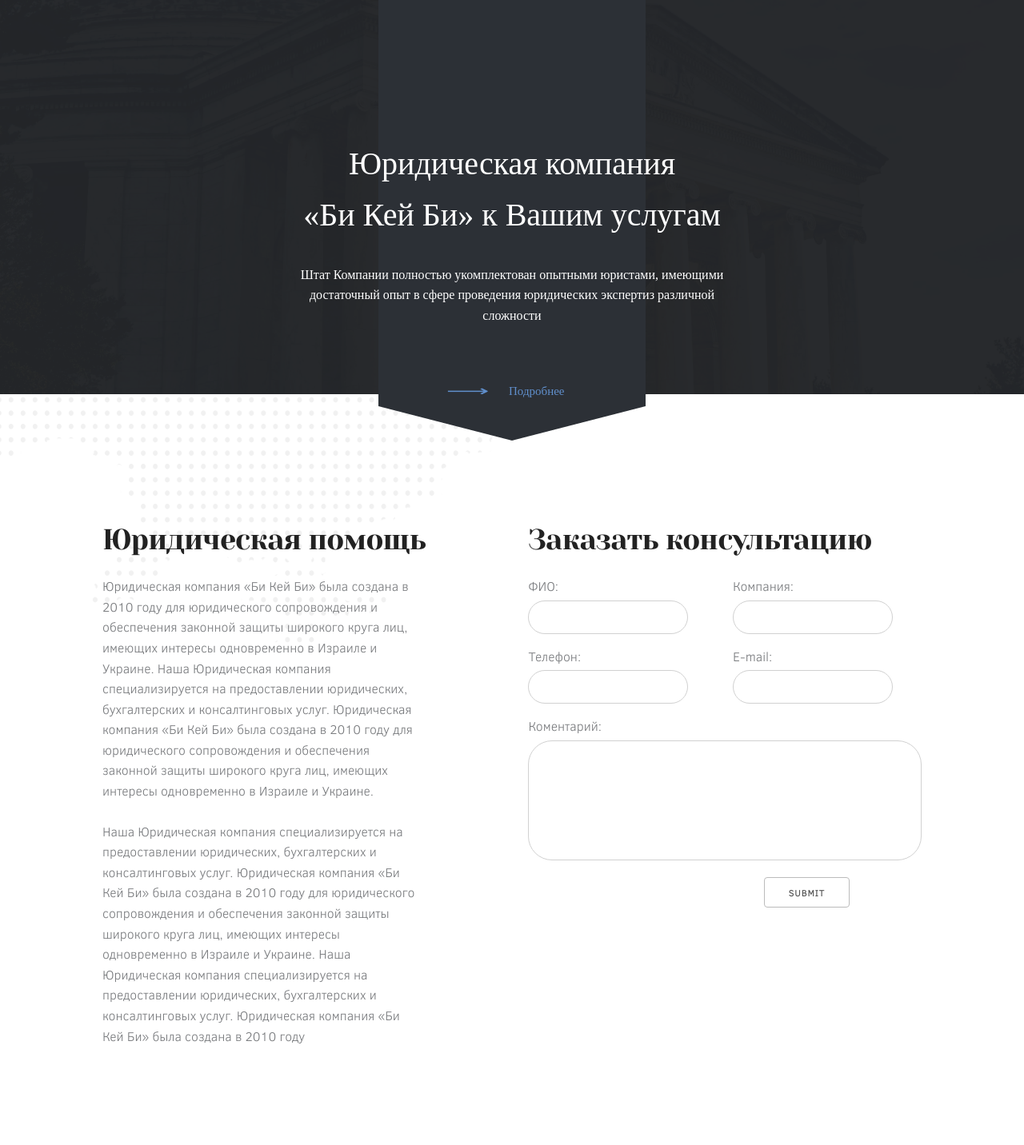
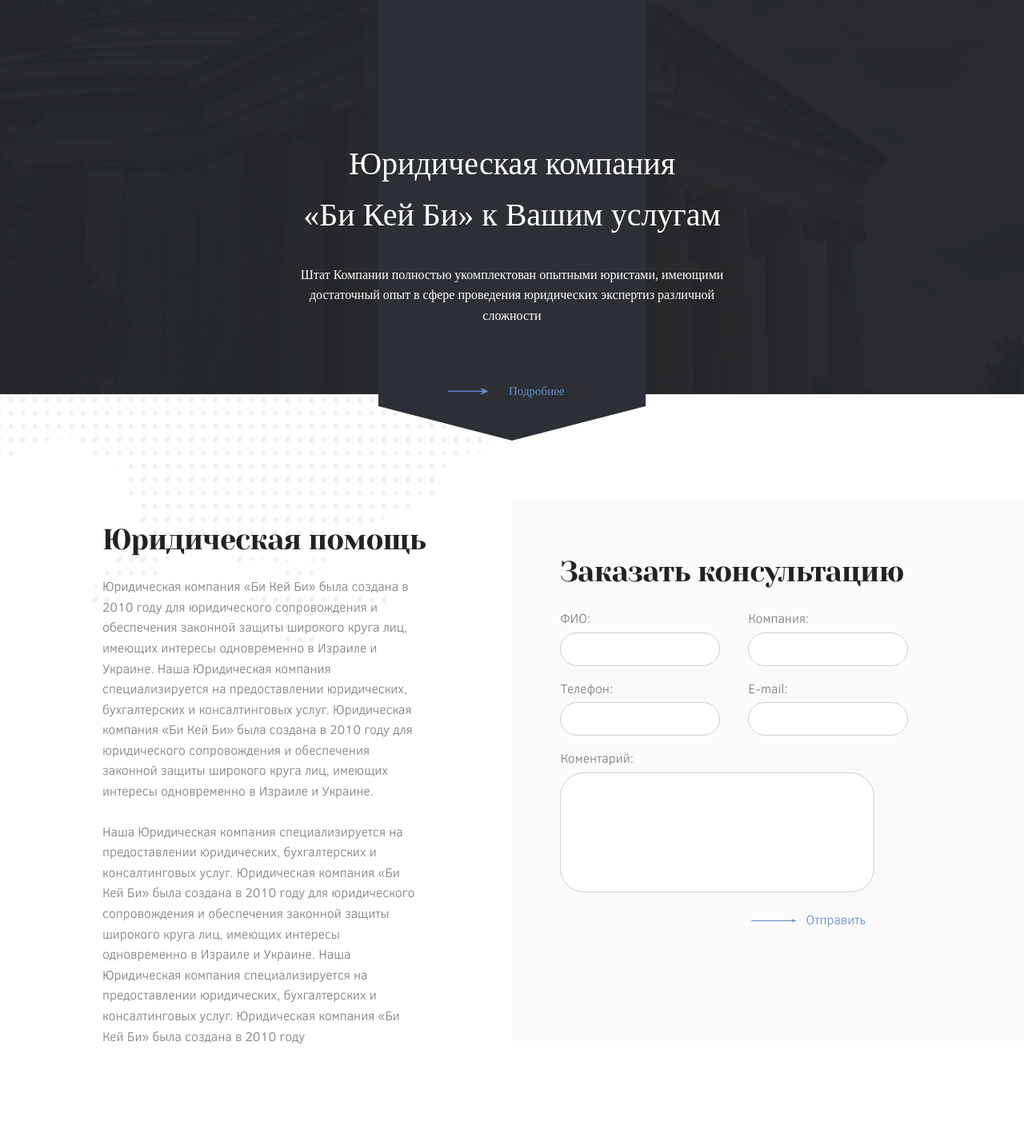
Before and after one commit to JohnBerinda/BKB, a PHP site: page /Legal_assistance.php in a window 1280 px wide. Shown: the top 1432 px of the page at 80% size. Run offline with PHP 8.4, Linux system fonts and the light colour scheme.

Commit message:
Legal Assistance fix form bg

```diff
--- a/css/style.css
+++ b/css/style.css
@@ -20,10 +20,10 @@
 /*Юредическая помощь*/
 
 .legal-assistance-wrapper {
-    background-image: url(../images/bkb_legal_it-background.png);
-    background-repeat: no-repeat;
-    background-position: -150px -200px ;
-
+    background-image: url(../images/bkb_legal_it-background.png),url(../images/Legal_assis_form-bg.png);
+    background-repeat: no-repeat,no-repeat;
+    background-position: -150px -200px, center right;
+    background-size: auto auto,50% 72%;
 
 }
 
@@ -49,17 +49,43 @@
     padding:20px;
 }
 .legal-assistance-form-wrapper textarea {
-    width: 100%;
+    width: 87%;
     max-width: 520px;
     height: 150px;
     resize: none;
     border-radius: 30px;
     padding: 20px;
 }
-.legal-assistance-form-wrapper input[type=submit] {
+
+.legal-assistance-form-wrapper #assistance-form{
+    display: none;
+}
+.legal-assistance-form-wrapper {
+    padding: 40px 0 40px 40px;
+    position: relative;
+}
+
+.legal-assistance-form-wrapper form > label{
     float: right;
-    margin-right: 90px;
+    margin-right: 70px;
+    color: #5e8bc5;
+    font-size: 16px;
+    position: relative;
 }
+.legal-assistance-form-wrapper form > label::before {
+    width: 19px;
+    height: 29px;
+    content: "";
+    background-image: url(../images/arrow.png);
+    background-repeat: no-repeat;
+    background-position: center left;
+    background-size: 16px;
+    right: 100px;
+    transform: scale(3.5, 1.2);
+    position: absolute;
+}
+
+
 
 /*Юредическая помощь*/
 
--- a/parts/Legal_assistance_partial.php
+++ b/parts/Legal_assistance_partial.php
@@ -28,8 +28,10 @@
                         Би»
                         была создана в 2010 году </p>
                 </div>
-                <div class="legal-assistance-form-wrapper ">
-                    <div class="one-half column u-pull-right">
+
+
+                <div class="one-half column u-pull-right">
+                    <div class="legal-assistance-form-wrapper ">
                         <h3>Заказать консультацию</h3>
                         <form action="">
                             <div class="row">
@@ -58,9 +60,13 @@
                                     <textarea onresize="none"></textarea>
                                 </div>
                             </div>
-                            <input type="submit">
+                            <label for="assistance-form">
+                                Отправить
+                                <input id="assistance-form" type="submit">
+                            </label>
                         </form>
                     </div>
+
                 </div>
             </div>
         </div>
```
Also changed, not shown: images/Legal_assis_form-bg.png (added), images/arrow.png (added).
